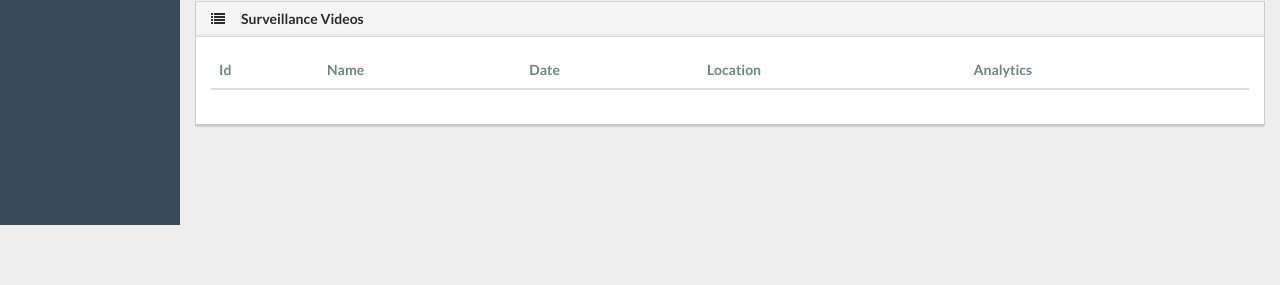
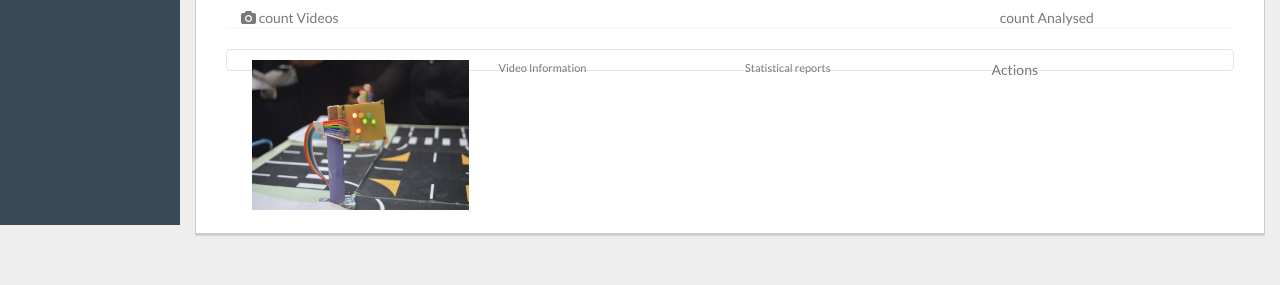
Before and after one commit to dotel-saramsz/TrafficSurveillance, a Django app: template surveillanceapp/templates/surveillanceapp/stationdetails.html in a window 1280 px wide. Shown: the part 575-860 px from the top of the page. Before the commit the page ends 800 px from the top, so only its background shows below. Run offline with Django 3.2, Linux system fonts and the light colour scheme; the template is opened without the code that fills it: values that come from a table or form of the project are taken from there, others are empty; data comes from the database, SQL or seed files in the repository; some libraries are stand-ins or nearby versions.

Commit message:
Station Details Updated

```diff
--- a/surveillanceapp/templates/surveillanceapp/stationdetails.html
+++ b/surveillanceapp/templates/surveillanceapp/stationdetails.html
@@ -9,13 +9,10 @@
 
 {%  block main-content %}
 
-
-
     <!--station detail start -->
     <!--overview start-->
     <div class="row">
         <div class="col-lg-12">
-
             <ol class="breadcrumb">
               <li><i class="fa fa-home"></i><a href="{% url 'surveillanceapp:index' %}">Home</a></li>
                 <li><i class="fa fa-laptop"></i><a href="{% url 'surveillanceapp:stationlist' %}">Stations</a></li>
@@ -23,141 +20,105 @@
             </ol>
           </div>
     </div>
+
+    <div class="col-lg-12">
+        <!-- station map starts here -->
+        <div id="station-map" style="width:auto;height:150px;"></div>
+        <!-- station map ends here -->
+    </div>
+
     <div class="row">
-        <div class="col-lg-12">
-            <ul class="nav nav-tabs">
-              <li class="active"><a data-toggle="tab" href="#">Overview</a></li>
-              <li><a data-toggle="tab" href="#">Performance Charts</a></li>
-
-            </ul>
+    <div class="col-lg-12">
+        <div class="panel panel-default">
+        <div class="panel-heading"><i class="fa fa-taxi"></i> Station Details</div>
+        <div class="panel-body">
+        <div class="col-lg-7">
+            <div class="panel-body bio-graph-info">
+                <h1><strong>Station Details</strong></h1>
+              <div class="bio-row">
+                <p><span>Station ID </span>: {{ station.station_id }} </p>
+              </div>
+              <div class="bio-row">
+                <p><span>Station Name </span>: {{ station.station_name }} </p>
+              </div>
+              <div class="bio-row">
+                <p><span>Latitude</span>: {{ station.lat_pos }}</p>
+              </div>
+              <div class="bio-row">
+                <p><span>Longitude</span>: {{ station.lon_pos }}</p>
+              </div>
+            </div>
+        </div>
+        <div class="col-lg-5">
+            <img class="img-responsive center-block" src="{% static station.station_pic.url %}" alt="{{ station.station_name }}" style="height: 150px;">
+        </div>
+        </div>
         </div>
     </div>
-    <div class="row" style="margin-top:8px;">
-        <!-- station map starts here -->
-            <div class="col-lg-5">
-                <div class="panel panel-default">
-                    <div class="panel-heading">Station Map</div>
-                    <div class="panel-body">
-                        <div id="station-map" style="width:auto;height:300px;">
+    </div>
 
-                        </div>
-                    </div>
-                </div>
-            </div>
-        <!-- station map ends here -->
-
-
-              <div class="col-lg-3">
-                <!--station info here -->
-
-                    <div class="info-box blue-bg" style="margin-bottom: 5px;">
-
-                      <div>{{ station.station_name }}</div><br>
-                      <div class="fa fa-location-arrow">Lat: {{ station.lat_pos }}</div><br>
-                      <div class="fa fa-location-arrow">Lng: {{ station.lon_pos}}</div>
-
-                     </div>
-
-                <!-- station info ends here -->
-
-
-
-              <!-- station photo here -->
-
-                    <img class="img-responsive" src="{% static station.station_pic.url %}"
-                         alt="{{ station.station_name }}" style="width:auto; height:200px;">
-
-                <!-- station photo ends here -->
-
-              </div>
-              <div class="col-lg-4">
-                    <div class="info-box green-bg">
-                      <i class="fa fa-signal"></i>
-                      <div class="count">GRAPH HERE</div>
-                    </div>
-              </div>
-
-
-
-     <!-- station info ends here -->
-    </div>
     <!-- surveillance video list starts here -->
     <div class="row">
-
         <div class="col-lg-12 col-md-12">
-
             <div class="panel panel-default">
               <div class="panel-heading">
                 <h2><i class="fa fa-list"></i><strong>Surveillance Videos</strong></h2>
+              </div>
+              <div class="panel-body">
+                 <div class="col-lg-12">
+                 <div class="col-lg-3 pull-left"><i class="fa fa-camera"> </i> count Videos</div>
+                 <div class="col-lg-3 pull-right"><i class="fa"> </i> count Analysed</div>
+                 <hr>
+                 </div>
+                  <div class="col-lg-12">
+                <div class="act-time">
+                <div class="activity-body act-in">
+                <span class="arrow"></span>
+                <div class="text">
+                    <div class="col-lg-3">
+                        <img class="img-responsive center-block" src="{% static station.station_pic.url %}" alt="{{ station.station_name }}" style="height: 150px;">
+                    </div>
+                    <div class="col-lg-3 attribution">Video Information</div>
+                    <div class="col-lg-3 attribution">Statistical reports</div>
+                    <div class="col-lg-3">Actions</div>
+                </div>
+                </div>
+                </div>
+                  </div>
 
-              </div>
-
-              <div class="panel-body">
-
-                <!--table starts here-->
-                <table class="table bootstrap-datatable countries">
-                    <!-- table head here -->
-                    <thead>
-                        <tr>
-
-                            <th>Id</th>
-                            <th>Name</th>
-                            <th>Date</th>
-                            <th>Location</th>
-                            <th>Analytics</th>
-
-                        </tr>
-                      </thead>
-                    <!-- table head ends here -->
-
-                    <!--table body begins here --surveillance video listing -->
-                      <tbody>
-                        <tr>
-
-                        </tr>
-                      </tbody>
-                    <!--surveillance video listing ends here -->
-                </table>
               </div>
             </div>
     </div>
     <!-- surveillance video list ends here -->
-
-
+    </div>
 {% endblock %}
 
 {% block extrajs %}
     <!-- map script-->
     <script async defer
         src="https://maps.googleapis.com/maps/api/js?key=AIzaSyBAUsak2E8DcVtc3hUtrg06-pPHER8LXdk&callback=initMap">
-
     </script>
-
-
     <script>
-
         //initialize map
         var map;
         function initMap() {
             //get station coordinates in js object
             var coords = {
-                lat: {{station.lat_pos }},
-                lng:{{station.lon_pos }}
+                lat: {{ station.lat_pos }},
+                lng:{{ station.lon_pos }}
             };
-
             map = new google.maps.Map(
                 document.getElementById('station-map'),
-                {   zoom: 18,
+                {   zoom: 17,
                     center: coords,
                     zoomControl:false,
                     scaleControl:false,
                     panControl:false}
                 );
-
             var iw=new google.maps.InfoWindow();  //initialize info window
 
 
-            var marker = new google.maps.Marker({position: coords, map: map}); //show the marker in map
+            var marker = new google.maps.Marker({ position: coords, map: map }); //show the marker in map
 
             //marker onclick event handler
             marker.addListener('click',function(){
```
